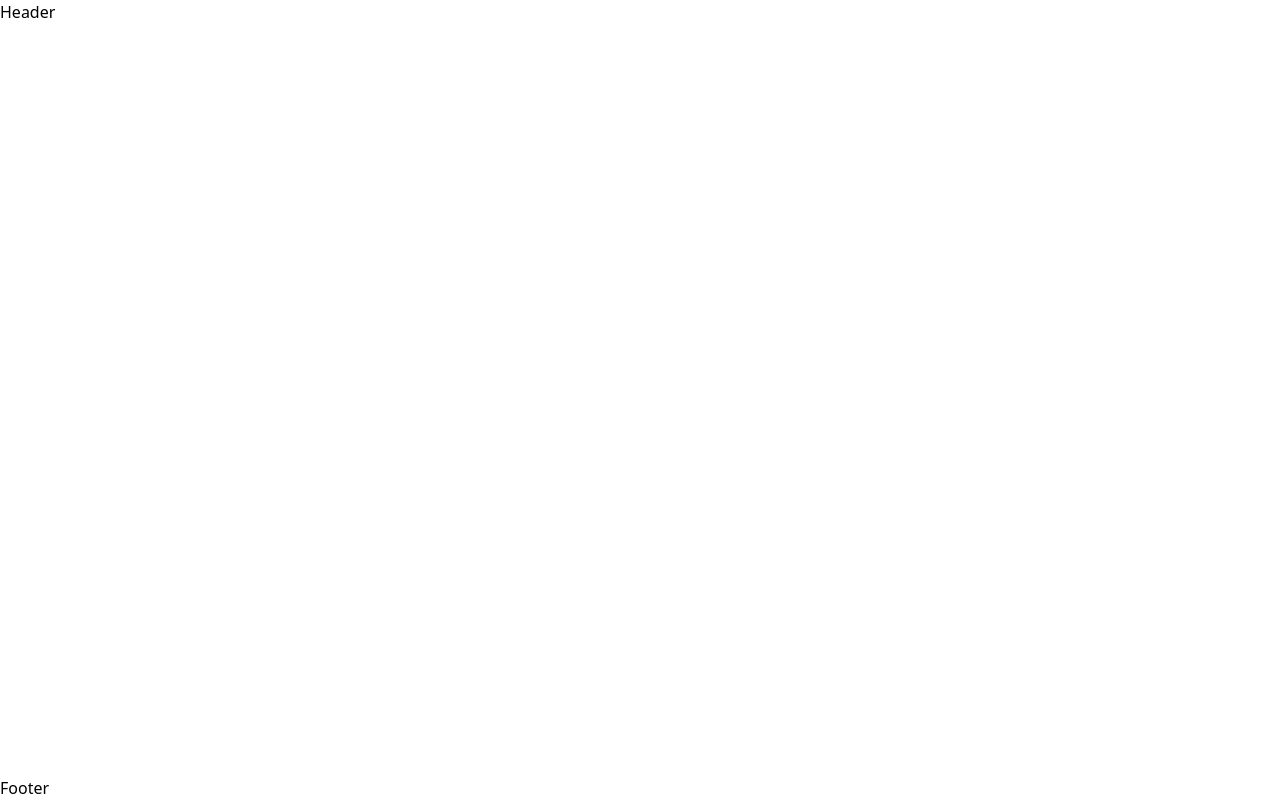
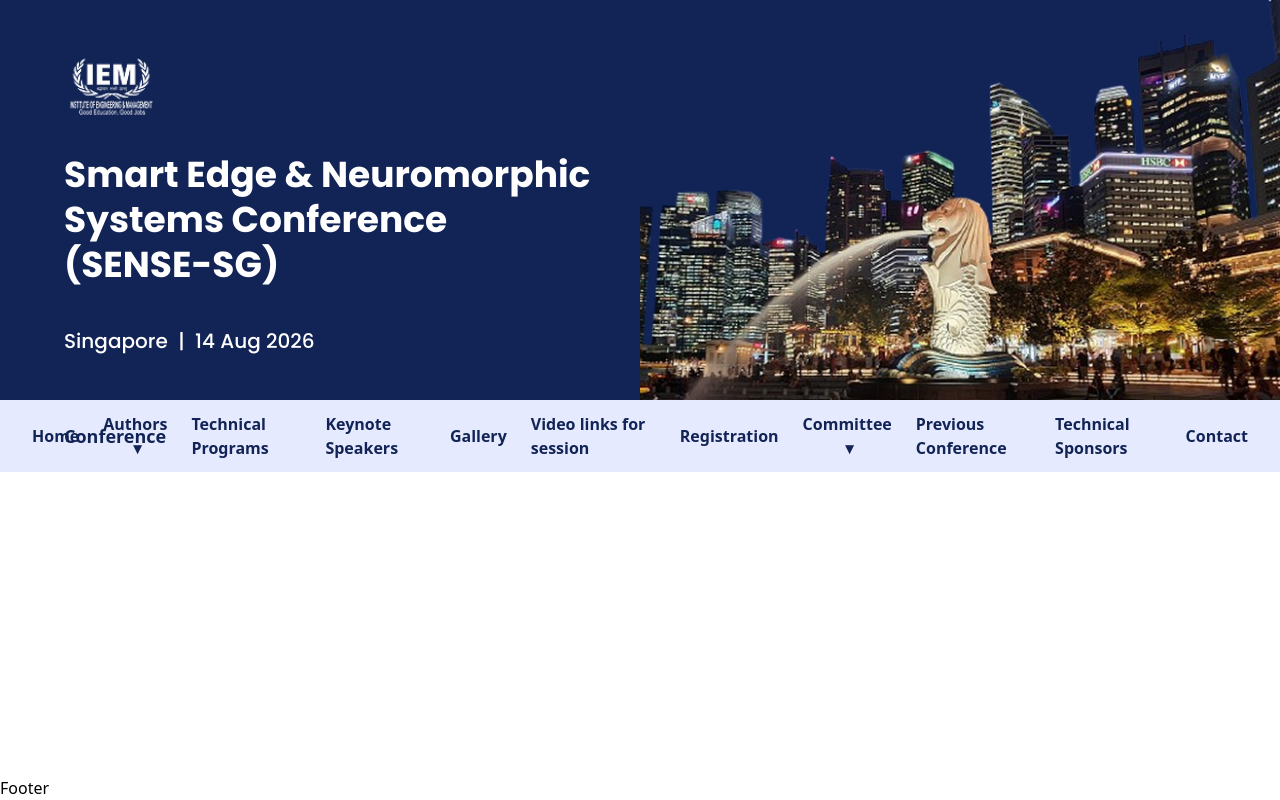
Before and after one commit to DebasishDebnath/Singapore-Conference, a React (Vite) app: page / in a window 1280 px wide. Built offline with nearby package versions, Linux system fonts and the light colour scheme.

Commit message:
Add Header and Navbar components with responsive design; include Poppins font styles and images

```diff
--- a/index.html
+++ b/index.html
@@ -4,6 +4,9 @@
     <meta charset="UTF-8" />
     <link rel="icon" type="image/svg+xml" href="/vite.svg" />
     <meta name="viewport" content="width=device-width, initial-scale=1.0" />
+    <link rel="preconnect" href="https://fonts.googleapis.com">
+<link rel="preconnect" href="https://fonts.gstatic.com" crossorigin>
+<link href="https://fonts.googleapis.com/css2?family=Poppins:ital,wght@0,100;0,200;0,300;0,400;0,500;0,600;0,700;0,800;0,900;1,100;1,200;1,300;1,400;1,500;1,600;1,700;1,800;1,900&display=swap" rel="stylesheet">
     <title>conference</title>
   </head>
   <body>
--- a/src/components/Header.jsx
+++ b/src/components/Header.jsx
@@ -1,9 +1,42 @@
-import React from 'react'
+import React from "react";
+import Navbar from "./Navbar";
 
 function Header() {
   return (
-    <div>Header</div>
-  )
+    <>
+
+    <header className="relative w-full min-h-[400px] bg-[#122456] text-white flex flex-col md:flex-row items-center md:items-start justify-center md:justify-between px-6 sm:px-10 md:px-16 py-10 overflow-hidden poppins-regular">
+      {/* Background Image (Right Side / Overlay for small screens) */}
+      <div className="absolute inset-0 md:inset-y-0 md:right-0 md:left-auto w-full md:w-1/2 opacity-30 md:opacity-100">
+        <img
+          src="./singapore.png"
+          alt="Singapore Skyline"
+          className="w-full h-full object-cover object-right"
+        />
+      </div>
+
+      {/* Content Section */}
+      <div className="relative z-10 flex flex-col items-center md:items-start text-center md:text-left max-w-2xl space-y-6">
+        <img
+          src="./iem_logo.png"
+          alt="IEM Logo"
+          className="h-20 sm:h-24 mb-2 sm:mb-4"
+        />
+
+        <h1 className="text-3xl sm:text-4xl md:text-4xl font-bold leading-tight">
+          <span className="block">Smart Edge & Neuromorphic</span>
+          <span className="block">Systems Conference</span>
+          <span className="block">(SENSE-SG)</span>
+        </h1>
+
+        <p className="text-base sm:text-lg md:text-xl font-medium mt-2 sm:mt-4">
+          Singapore &nbsp;|&nbsp; 14 Aug 2026
+        </p>
+      </div>
+    </header>
+    <Navbar />
+    </>
+  );
 }
 
-export default Header
+export default Header;
--- /dev/null
+++ b/src/components/Navbar.jsx
@@ -0,0 +1,149 @@
+import React, { useState } from "react";
+
+function Navbar() {
+  const [menuOpen, setMenuOpen] = useState(false);
+
+  return (
+    <nav className="bg-[#e6eaff] w-full shadow-sm">
+  <div className=" mx-auto px-4 sm:px-6 lg:px-8">
+    {/* Flex Container */}
+    <div className="flex items-center justify-center py-3 relative">
+      {/* Logo / Title (optional placeholder) */}
+      <div className="absolute left-4 md:left-8">
+        <h1 className="text-[#122456] font-bold text-lg">Conference</h1>
+      </div>
+
+      {/* Desktop Menu */}
+      <div className="hidden md:flex items-center space-x-6 text-[#122456] font-semibold text-sm lg:text-base">
+        <a href="#" className="hover:underline font-bold">
+          Home
+        </a>
+
+        {/* Authors Dropdown */}
+        <div className="relative group">
+          <button className="hover:underline">
+            Authors <span className="ml-1">&#9662;</span>
+          </button>
+          <div className="absolute left-0 mt-1 hidden group-hover:block bg-white shadow-lg rounded z-10">
+            <a href="#" className="block px-4 py-2 hover:bg-[#e6eaff]">
+              Call for Papers
+            </a>
+            <a href="#" className="block px-4 py-2 hover:bg-[#e6eaff]">
+              Submission
+            </a>
+          </div>
+        </div>
+
+        <a href="#" className="hover:underline">
+          Technical Programs
+        </a>
+        <a href="#" className="hover:underline">
+          Keynote Speakers
+        </a>
+        <a href="#" className="hover:underline">
+          Gallery
+        </a>
+        <a href="#" className="hover:underline">
+          Video links for session
+        </a>
+        <a href="#" className="hover:underline">
+          Registration
+        </a>
+
+        {/* Committee Dropdown */}
+        <div className="relative group">
+          <button className="hover:underline">
+            Committee <span className="ml-1">&#9662;</span>
+          </button>
+          <div className="absolute left-0 mt-1 hidden group-hover:block bg-white shadow-lg rounded z-10 min-w-[160px]">
+            <a href="#" className="block px-4 py-2 hover:bg-[#e6eaff]">
+              Organizing
+            </a>
+            <a href="#" className="block px-4 py-2 hover:bg-[#e6eaff]">
+              Technical
+            </a>
+          </div>
+        </div>
+
+        <a href="#" className="hover:underline">
+          Previous Conference
+        </a>
+        <a href="#" className="hover:underline">
+          Technical Sponsors
+        </a>
+        <a href="#" className="hover:underline">
+          Contact
+        </a>
+      </div>
+
+      {/* Mobile Toggle Button */}
+      <button
+        onClick={() => setMenuOpen(!menuOpen)}
+        className="md:hidden text-[#122456] focus:outline-none absolute right-4"
+      >
+        {menuOpen ? "✕" : "☰"}
+      </button>
+    </div>
+
+    {/* Mobile Menu */}
+    {menuOpen && (
+      <div className="flex flex-col items-center space-y-2 py-4 text-[#122456] font-semibold text-sm sm:text-base md:hidden">
+        <a href="#" className="hover:underline font-bold">
+          Home
+        </a>
+
+        {/* Authors Dropdown (always visible for mobile) */}
+        <div className="flex flex-col items-center space-y-1">
+          <span className="font-semibold">Authors</span>
+          <a href="#" className="hover:underline">
+            Call for Papers
+          </a>
+          <a href="#" className="hover:underline">
+            Submission
+          </a>
+        </div>
+
+        <a href="#" className="hover:underline">
+          Technical Programs
+        </a>
+        <a href="#" className="hover:underline">
+          Keynote Speakers
+        </a>
+        <a href="#" className="hover:underline">
+          Gallery
+        </a>
+        <a href="#" className="hover:underline">
+          Video links for session
+        </a>
+        <a href="#" className="hover:underline">
+          Registration
+        </a>
+
+        <div className="flex flex-col items-center space-y-1">
+          <span className="font-semibold">Committee</span>
+          <a href="#" className="hover:underline">
+            Organizing
+          </a>
+          <a href="#" className="hover:underline">
+            Technical
+          </a>
+        </div>
+
+        <a href="#" className="hover:underline">
+          Previous Conference
+        </a>
+        <a href="#" className="hover:underline">
+          Technical Sponsors
+        </a>
+        <a href="#" className="hover:underline">
+          Contact
+        </a>
+      </div>
+    )}
+  </div>
+</nav>
+
+  );
+}
+
+export default Navbar;
--- a/src/index.css
+++ b/src/index.css
@@ -1 +1,109 @@
 @import "tailwindcss";
+
+.poppins-thin {
+  font-family: "Poppins", sans-serif;
+  font-weight: 100;
+  font-style: normal;
+}
+
+.poppins-extralight {
+  font-family: "Poppins", sans-serif;
+  font-weight: 200;
+  font-style: normal;
+}
+
+.poppins-light {
+  font-family: "Poppins", sans-serif;
+  font-weight: 300;
+  font-style: normal;
+}
+
+.poppins-regular {
+  font-family: "Poppins", sans-serif;
+  font-weight: 400;
+  font-style: normal;
+}
+
+.poppins-medium {
+  font-family: "Poppins", sans-serif;
+  font-weight: 500;
+  font-style: normal;
+}
+
+.poppins-semibold {
+  font-family: "Poppins", sans-serif;
+  font-weight: 600;
+  font-style: normal;
+}
+
+.poppins-bold {
+  font-family: "Poppins", sans-serif;
+  font-weight: 700;
+  font-style: normal;
+}
+
+.poppins-extrabold {
+  font-family: "Poppins", sans-serif;
+  font-weight: 800;
+  font-style: normal;
+}
+
+.poppins-black {
+  font-family: "Poppins", sans-serif;
+  font-weight: 900;
+  font-style: normal;
+}
+
+.poppins-thin-italic {
+  font-family: "Poppins", sans-serif;
+  font-weight: 100;
+  font-style: italic;
+}
+
+.poppins-extralight-italic {
+  font-family: "Poppins", sans-serif;
+  font-weight: 200;
+  font-style: italic;
+}
+
+.poppins-light-italic {
+  font-family: "Poppins", sans-serif;
+  font-weight: 300;
+  font-style: italic;
+}
+
+.poppins-regular-italic {
+  font-family: "Poppins", sans-serif;
+  font-weight: 400;
+  font-style: italic;
+}
+
+.poppins-medium-italic {
+  font-family: "Poppins", sans-serif;
+  font-weight: 500;
+  font-style: italic;
+}
+
+.poppins-semibold-italic {
+  font-family: "Poppins", sans-serif;
+  font-weight: 600;
+  font-style: italic;
+}
+
+.poppins-bold-italic {
+  font-family: "Poppins", sans-serif;
+  font-weight: 700;
+  font-style: italic;
+}
+
+.poppins-extrabold-italic {
+  font-family: "Poppins", sans-serif;
+  font-weight: 800;
+  font-style: italic;
+}
+
+.poppins-black-italic {
+  font-family: "Poppins", sans-serif;
+  font-weight: 900;
+  font-style: italic;
+}
```
Also changed, not shown: public/iem_logo.png (added), public/singapore.png (added).
